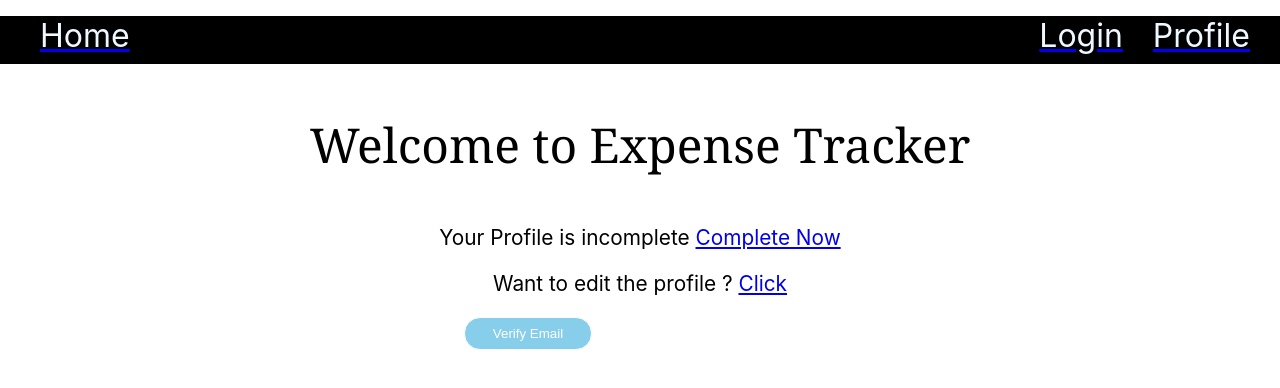
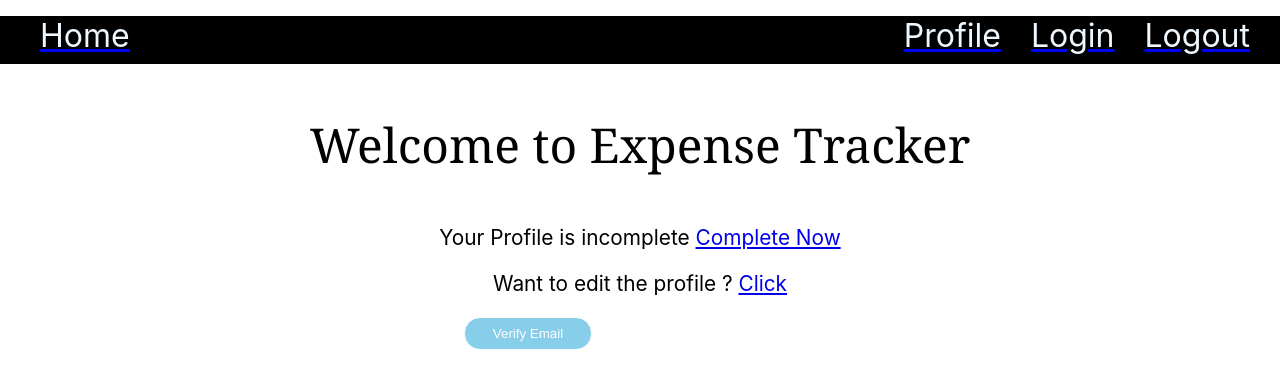
Before and after one commit to Sakshijhamnani/Expense-Tracker, a React (Create React App) app: page / in a window 1280 px wide. Shown: the top 388 px of the page. Built offline with nearby package versions, Linux system fonts and the light colour scheme.

Commit message:
Logout User

```diff
--- a/src/Components/AuthContext/auth-context.js
+++ b/src/Components/AuthContext/auth-context.js
@@ -19,11 +19,17 @@ export const AuthContextprovider=(props)=>{
         console.log('Retrieved Data',data)
         console.log('UseState Data',data)
     }
+    const logoutHandler=()=>{
+        localStorage.removeItem('token')
+        localStorage.removeItem('email')
+        localStorage.removeItem('profileData')
+    }
 
     const contextvalue={
         token:initialtoken,
         profileData:retrievedData,
-        data:updateData
+        data:updateData,
+        logout:logoutHandler
     }
 
 
--- a/src/Components/Navbar/Navbar.js
+++ b/src/Components/Navbar/Navbar.js
@@ -1,15 +1,23 @@
-import React from 'react'
+import React, { useContext } from 'react'
 import { NavLink } from 'react-router-dom'
 import classes from './Navbar.module.css'
+import AuthContext from '../AuthContext/auth-context'
 
 const Navbar = () => {
+  const authcontext=useContext(AuthContext)
+  const logoutHandler=()=>{
+    authcontext.logout()
+  }
   return (
     <div className={classes.nav}>
         <ul className={classes.ul}>
             <NavLink to='/'><li className={classes.li}>Home</li></NavLink>
             <div className={classes.div}>
+            <NavLink to='/profile'><li className={classes.li}>Profile</li></NavLink>
             <NavLink to='/login'><li className={classes.li}>Login</li></NavLink>
-            <NavLink to='/profile'><li className={classes.li}>Profile</li></NavLink>
+            <NavLink to='/login'><li className={classes.li} onClick={logoutHandler}>Logout</li></NavLink>
+
+
 
             </div>
         </ul>
```
